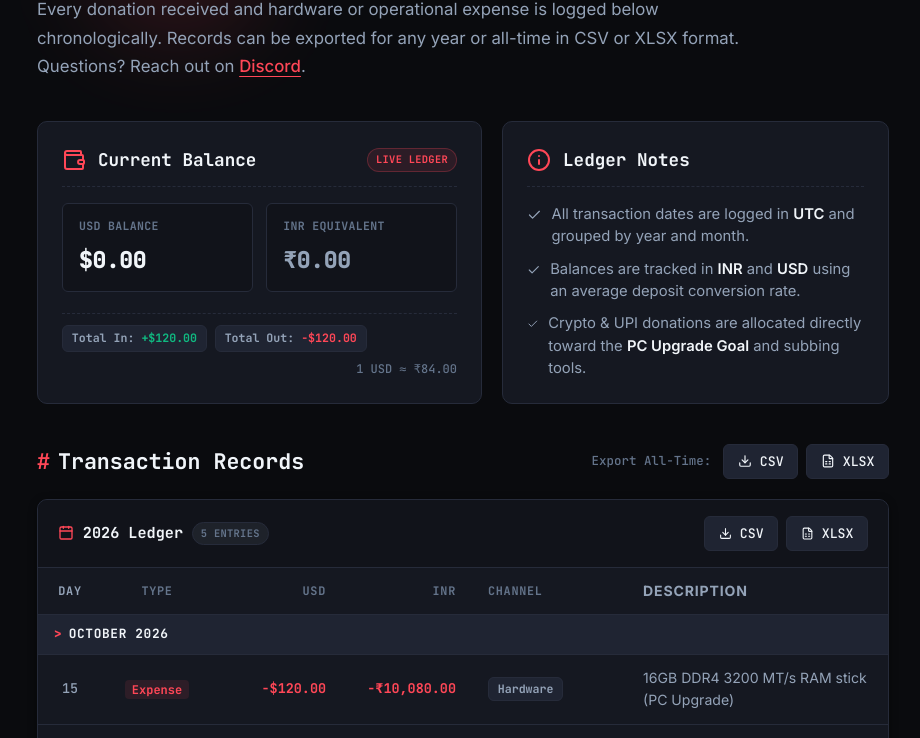
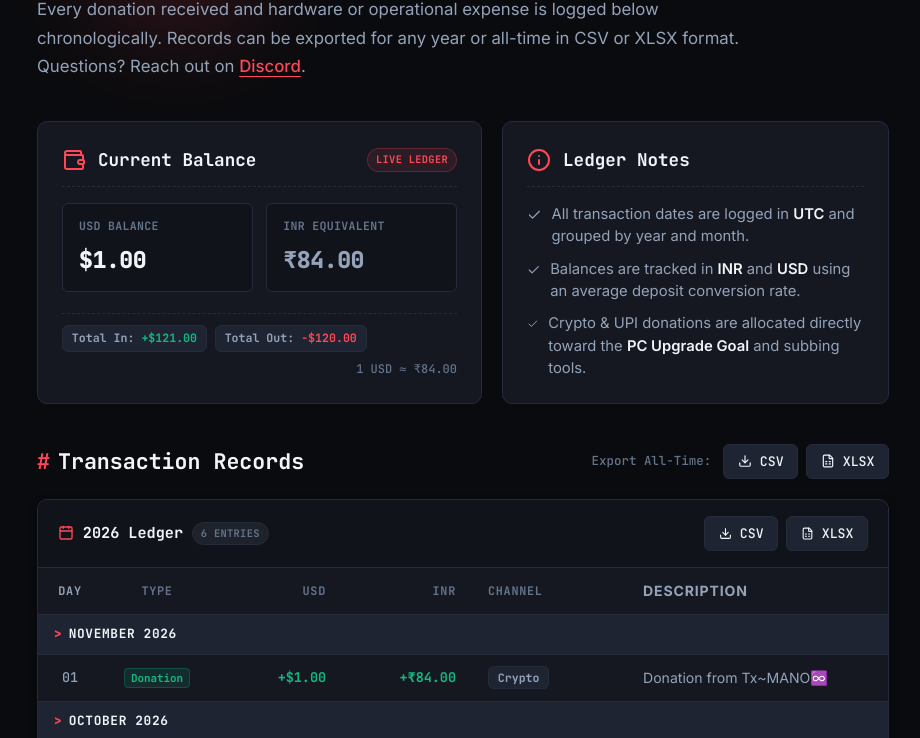
Before and after one commit to shridhuu/Donations, a plain HTML site: page transparency.html in a window 1280 px wide. Shown: the part 212-950 px from the top of the page, without its empty margins (177-1097 px from the left). Drawn offline with nearby package versions, Linux system fonts and the light colour scheme.

Commit message:
feat: add Tx~MANO donation ($1) for November, update goals and ledger

```diff
--- a/data/transactions.json
+++ b/data/transactions.json
@@ -2,6 +2,15 @@
   "exchangeRate": 84.00,
   "rateNote": "1 USD ≈ INR 84.00 (based on average deposit rate)",
   "transactions": [
+    {
+      "date": "2026-11-01",
+      "type": "+",
+      "usd": 1.00,
+      "inr": 84.00,
+      "account": "Crypto",
+      "proxied": true,
+      "note": "Donation from Tx~MANO♾️"
+    },
     {
       "date": "2026-10-15",
       "type": "-",
--- a/script.js
+++ b/script.js
@@ -548,6 +548,15 @@ document.addEventListener('DOMContentLoaded', () => {
       rateNote: '1 USD \u2248 INR 84.00 (based on average deposit rate)',
       transactions: [
         {
+          date: '2026-11-01',
+          type: '+',
+          usd: 1.00,
+          inr: 84.00,
+          account: 'Crypto',
+          proxied: true,
+          note: 'Donation from Tx~MANO♾️'
+        },
+        {
           date: '2026-10-15',
           type: '-',
           usd: 120.00,
--- a/transparency.html
+++ b/transparency.html
@@ -80,15 +80,15 @@
           <div class="balance-cards-row">
             <div class="balance-stat-box">
               <span class="spec-key">USD Balance</span>
-              <span class="balance-big-val" id="balanceUsd">$0.00</span>
+              <span class="balance-big-val" id="balanceUsd">$1.00</span>
             </div>
             <div class="balance-stat-box">
               <span class="spec-key">INR Equivalent</span>
-              <span class="balance-big-val balance-inr-val" id="balanceInr">&#8377;0.00</span>
+              <span class="balance-big-val balance-inr-val" id="balanceInr">&#8377;84.00</span>
             </div>
           </div>
           <div class="balance-totals-row">
-            <span class="tag-pill">Total In: <strong class="text-in" id="totalInUsd">+$120.00</strong></span>
+            <span class="tag-pill">Total In: <strong class="text-in" id="totalInUsd">+$121.00</strong></span>
             <span class="tag-pill">Total Out: <strong class="text-out" id="totalOutUsd">-$120.00</strong></span>
             <span class="balance-rate-pill" id="balanceRateNote">1 USD &approx; ₹84.00</span>
           </div>
```
Also changed, not shown: index.html (+43 -18 lines).
